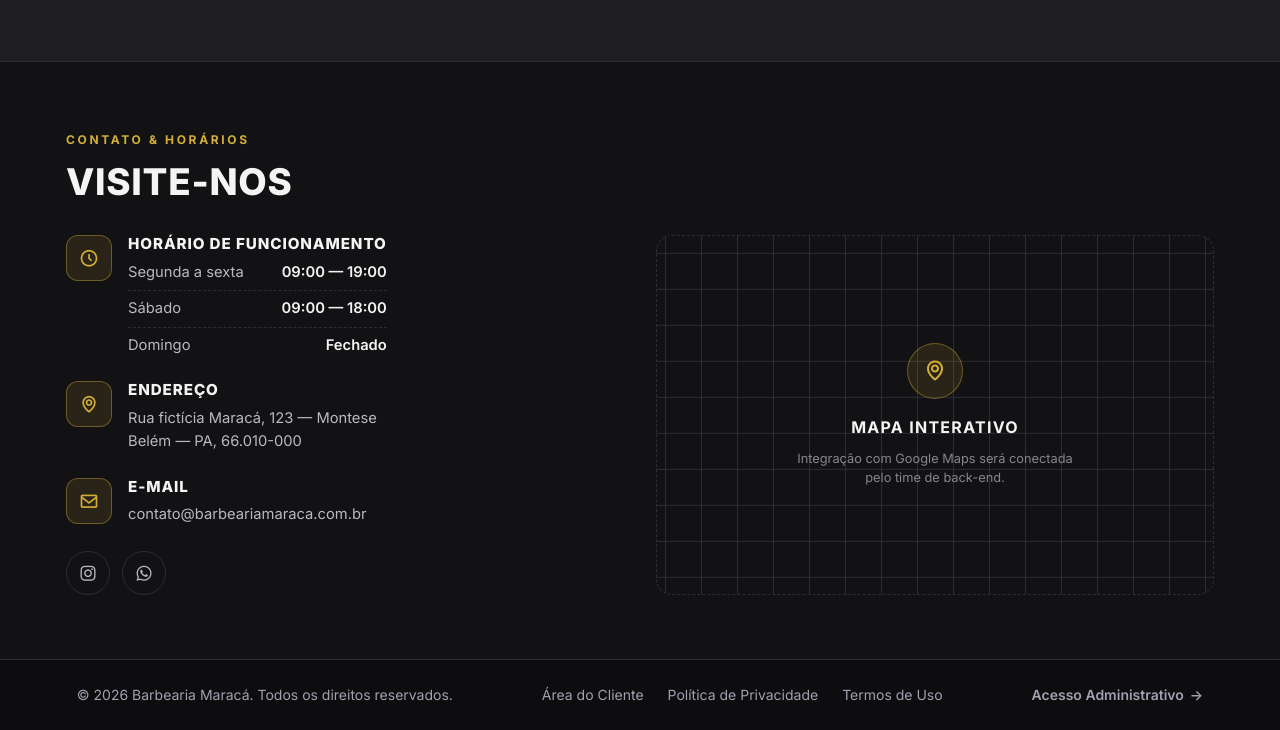
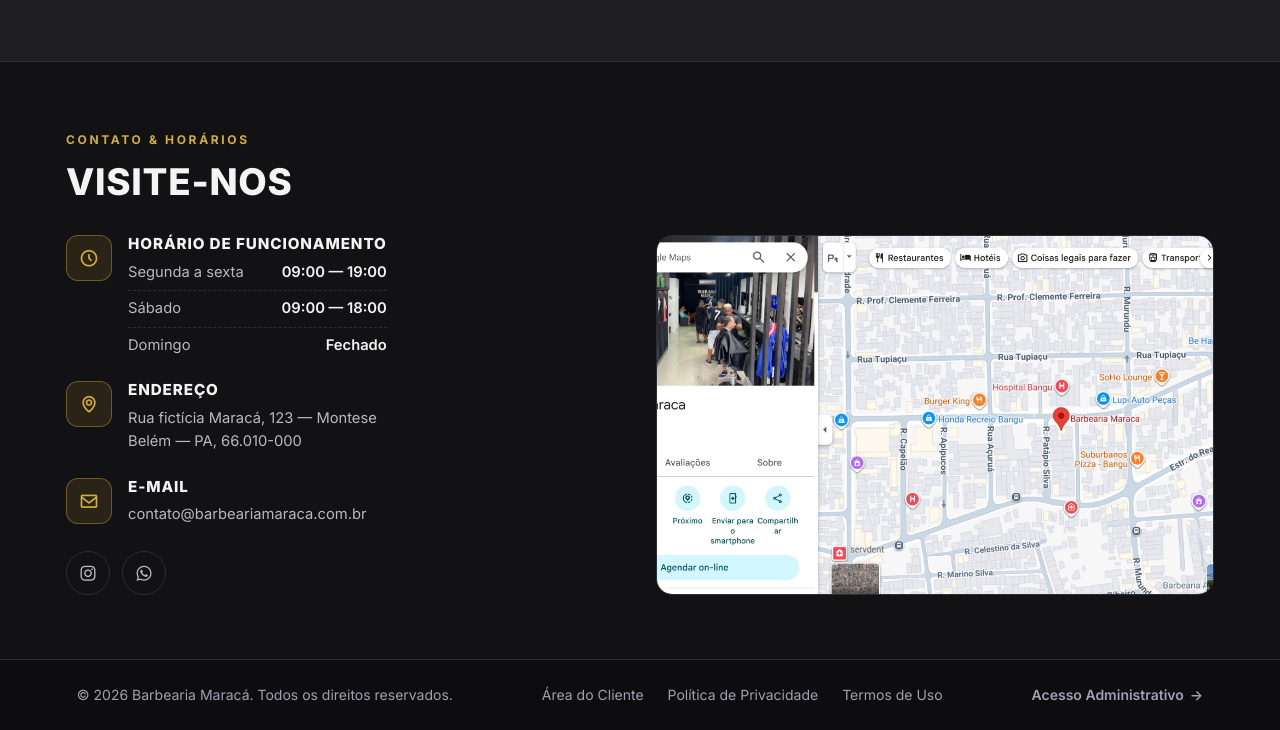
Before and after one commit to tahlly/barbearia-maraca, a website built with Vite: page frontend/index.html in a window 1280 px wide. Shown: the part 1630-2360 px from the top of the page. Built offline with nearby package versions, Linux system fonts and the light colour scheme; no server answers.

Commit message:
feat(frontend): mapa estático na seção de contato

```diff
--- a/frontend/css/landing.css
+++ b/frontend/css/landing.css
@@ -738,49 +738,20 @@ body.light-theme .theme-toggle--nav:hover {
   transform: translateY(-2px);
 }
 
-.map-placeholder {
+.map-image {
   min-height: 340px;
   display: flex;
-  flex-direction: column;
-  align-items: center;
-  justify-content: center;
-  gap: var(--space-2);
-  text-align: center;
-  padding: var(--space-5);
-  border: 1px dashed var(--color-border);
+  border: 1px solid var(--color-border);
   border-radius: var(--radius-lg);
-  background-image:
-    linear-gradient(var(--color-border) 1px, transparent 1px),
-    linear-gradient(90deg, var(--color-border) 1px, transparent 1px);
-  background-size: 36px 36px;
-  background-position: center;
-  color: var(--color-text-muted);
+  overflow: hidden;
+  background-color: var(--color-surface);
 }
 
-.map-placeholder__pin {
-  display: grid;
-  place-items: center;
-  width: 56px;
-  height: 56px;
-  border-radius: 50%;
-  background-color: var(--color-gold-soft);
-  font-size: 24px;
-  border: 1px solid var(--color-gold-border);
-  color: var(--color-gold);
-  margin-bottom: var(--space-2);
-}
-
-.map-placeholder strong {
-  color: var(--color-text);
-  font-size: 1rem;
-  text-transform: uppercase;
-  letter-spacing: 0.08em;
-}
-
-.map-placeholder small {
-  max-width: 280px;
-  font-size: 0.8rem;
-  line-height: 1.5;
+.map-image img {
+  width: 100%;
+  height: 100%;
+  object-fit: cover;
+  display: block;
 }
 
 .footer {
--- a/frontend/src/views/landing.ts
+++ b/frontend/src/views/landing.ts
@@ -151,10 +151,8 @@ export function renderLanding(container: HTMLElement): () => void {
               <a href="https://wa.me/5591999999999" target="_blank" rel="noopener noreferrer" class="social-btn" aria-label="WhatsApp da Barbearia Maracá"><i class='bx bxl-whatsapp'></i></a>
             </div>
           </div>
-          <div class="map-placeholder" role="img" aria-label="Mapa interativo da localização da Barbearia Maracá">
-            <span class="map-placeholder__pin"><i class='bx bx-map'></i></span>
-            <strong>Mapa Interativo</strong>
-            <small>Integração com Google Maps será conectada pelo time de back-end.</small>
+          <div class="map-image">
+            <img src="assets/images/maps.jpg" alt="Mapa de localização da Barbearia Maracá" loading="lazy">
           </div>
         </div>
       </div>
```
Also changed, not shown: frontend/public/assets/images/maps.jpg (added).
